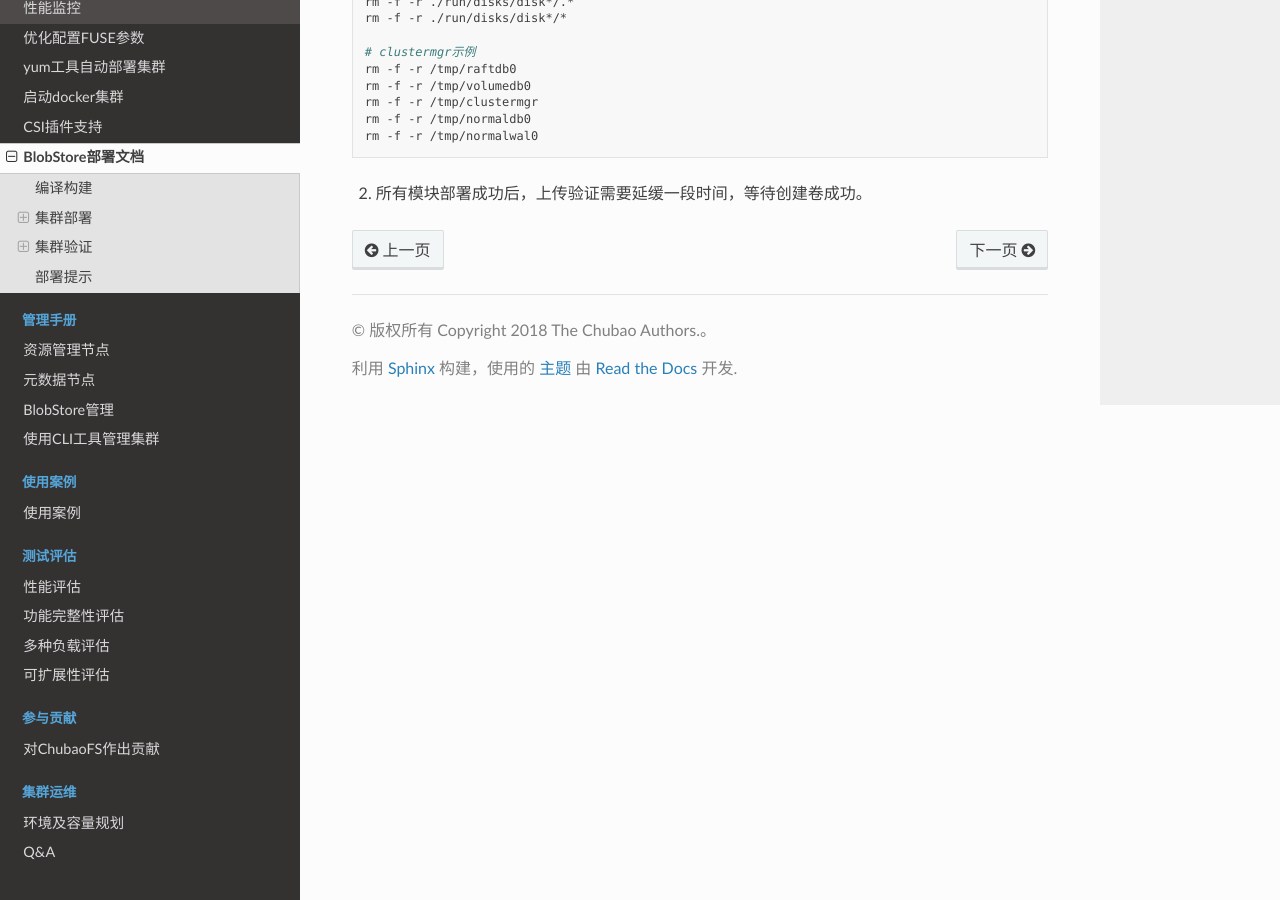
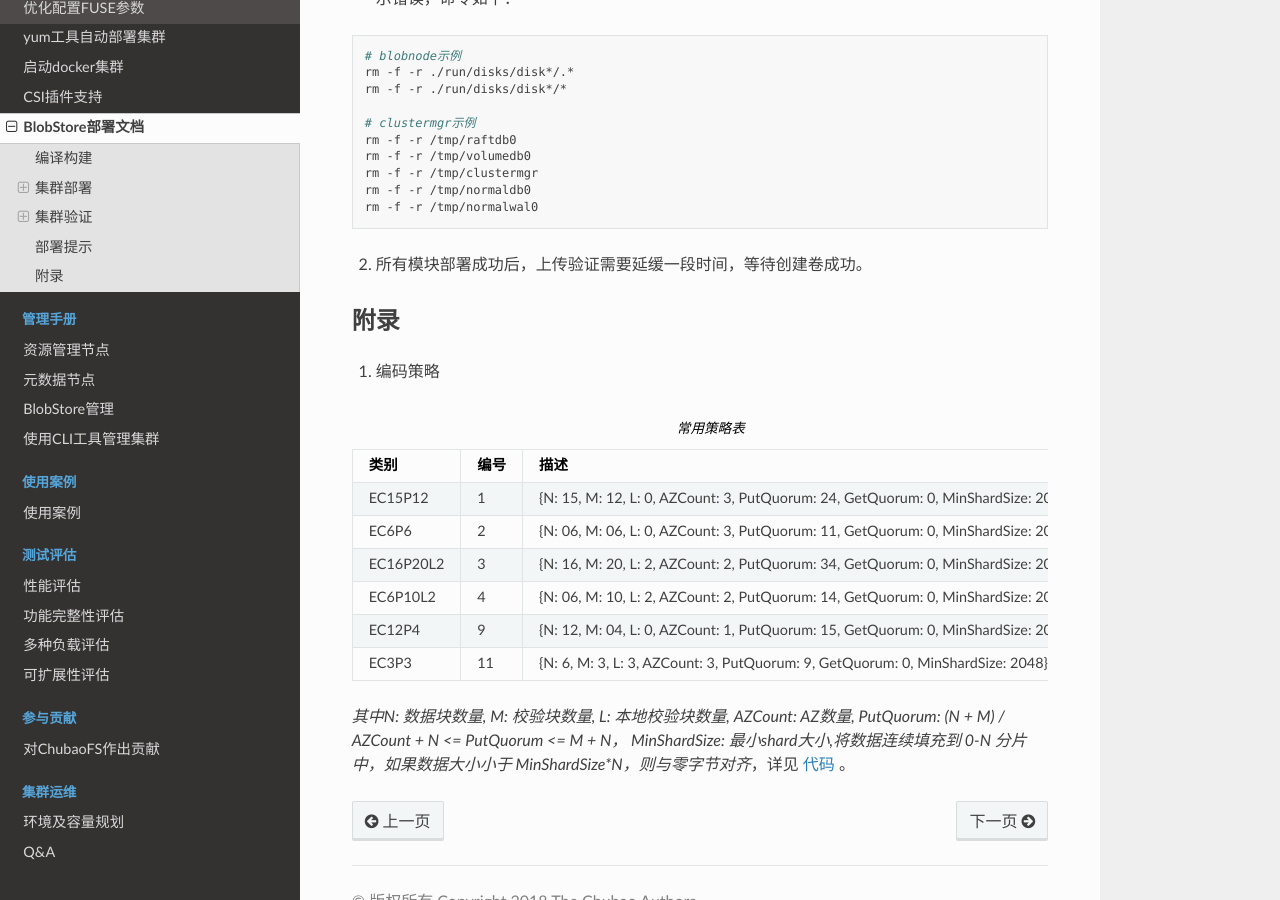
Before and after one commit to cubefs/docs-zh, a Sphinx documentation site: the page built from docs/source/user-guide/blobstore.rst, in a window 1280 px wide and 900 px high, scrolled down 8989 px. Built offline with Sphinx 7.4.7 and the Read the Docs theme 2.0.0, drawn with Linux system fonts in a browser that asks for light colours; some of the changed text lies outside the part shown.

Commit message:
docs: update blobstore docs in chubaofs
Signed-off-by: JasonHu520 <hastyjason500@gmail.com>

```diff
--- a/docs/source/admin-api/blobstore/cli.rst
+++ b/docs/source/admin-api/blobstore/cli.rst
@@ -16,7 +16,7 @@
 
 通过 ``make cli`` 编译得到CLI工具。
 
-``./cli -c cli.conf`` 启动命令行工具；其中 ``-c cli.conf`` 是可选配置项，主要配置一些常用变量，
+``./bin/cli -c cli.conf`` 启动命令行工具；其中 ``-c cli.conf`` 是可选配置项，主要配置一些常用变量，
 比如access接入层服务发现地址，clustermgr服务地址等等。
 
 .. code-block:: json
@@ -54,7 +54,7 @@
     timestamp = 1640156245364981202 (seconds = 1640156245 nanosecs = 364981202)
             --> format: 2021-12-22T14:57:25.364981202+08:00 (now)
 
-``./cli`` 启动命令行。
+``./bin/cli`` 启动命令行。
 
 .. code-block:: txt
 
--- a/docs/source/user-guide/blobstore.rst
+++ b/docs/source/user-guide/blobstore.rst
@@ -1,5 +1,5 @@
 BlobStore部署文档
-==========
+=================
 
 
 编译构建
@@ -57,7 +57,7 @@
    nohup ./clustermgr -f clustermgr1.conf
    nohup ./clustermgr -f clustermgr2.conf
 
-2. 三个节点的集群配置，示例节点一：`clustermgr.conf`
+2. 三个节点的集群配置，示例节点一：``clustermgr.conf``
 
 .. code-block:: json
 
@@ -114,9 +112,9 @@
    }
 
 启动blobnode
-:::::::::
+::::::::::::
 
-1. 在编译好的`blobnode`二进制目录下创建相关目录
+1. 在编译好的 ``blobnode`` 二进制目录下创建相关目录
 
 .. code-block:: bash
 
@@ -130,7 +128,7 @@
 
    nohup ./blobnode -f blobnode.conf
 
-3. 示例 `blobnode.conf`:
+3. 示例 ``blobnode.conf``:
 
 .. code-block:: json
 
@@ -166,7 +164,7 @@
    }
 
 启动allocator
-:::::::::
+:::::::::::::
 
 部署allocator建议至少部署两个节点保证高可用。
 
@@ -203,7 +201,7 @@
    }
 
 启动mqproxy
-:::::::::
+:::::::::::
 
 1. 依赖kafka组件，需要提前创建blob_delete_topic、shard_repair_topic、shard_repair_priority_topic对应主题
 
@@ -217,28 +215,28 @@
 .. code-block:: bash
 
    # 保证可用性，每个机房`idc`至少需要部署一个mqproxy节点
-   nohup ./mqproxy -f mqproxy.conf 10.84.28.170:9095
+   nohup ./mqproxy -f mqproxy.conf
 
-2. 示例 `mqproxy.conf`:
+3. 示例 ``mqproxy.conf``:
 
 .. code-block:: json
 
    {
         "bind_addr": ":9600", # 服务端口
         "cluster_id":1, # 集群id
-        "cm_cfg":{ # clustermgr服务地址
-            "hosts": ["http://127.0.0.1:7000", "http://127.0.0.1:7010", "http://127.0.0.1:7020"]
+        "clustermgr":{ # clustermgr服务地址
+            "hosts": ["http://127.0.0.1:9998", "http://127.0.0.1:9999", "http://127.0.0.1:10000"]
         },
-        "mq_cfg":{
+        "mq":{
             "blob_delete_topic":"blob_delete", # 删除消息主题
             "shard_repair_topic":"shard_repair", # 修复消息主题
             "shard_repair_priority_topic":"shard_repair_prior", # 高优先级修复主题
-            "msg_sender_cfg":{ # kafka地址
+            "msg_sender":{ # kafka地址
                 "broker_list":["127.0.0.1:9092"]
             }
         },
         "service_register":{ # 自身服务注册信息
-            "my_host":"http://127.0.0.1:9600", # 服务地址
+            "host":"http://127.0.0.1:9600", # 服务地址
             "idc":"z0"# 服务所属机房
         },
         "log":{ # 运行日志相关配置
@@ -251,7 +249,7 @@
    }
 
 启动access
-:::::::::
+::::::::::
 
 1. 启动服务
 
@@ -260,7 +258,7 @@
    # access模块为无状态单节点部署
    nohup ./access -f access.conf
 
-2. 示例 `access.conf`:
+2. 示例 ``access.conf``:
 
 .. code-block:: json
 
@@ -337,7 +326,7 @@
    }
 
 启动worker
-:::::::::
+::::::::::
 
 1. 启动服务
 
@@ -346,7 +335,7 @@
    # 每个机房`idc`至少部署一个worker节点
    nohup ./worker -f worker.conf
 
-2. 示例 `worker.conf`:
+2. 示例 ``worker.conf``:
 
 .. code-block:: json
 
@@ -373,7 +362,7 @@
    }
 
 启动tinker
-:::::::::
+::::::::::
 
 1. 依赖kafka组件，需要提前创建shard_repair_conf.fail_topic_cfg.topic与viblob_delete_conf.fail_topic_cfg.topic
 
@@ -385,7 +374,7 @@
 
    nohup ./tinker -f tinker.conf
 
-4. 示例 `tinker.conf`: 至少部署一个节点，配置消费kafka主题中的所有分区
+4. 示例 ``tinker.conf``: 至少部署一个节点，配置消费kafka主题中的所有分区
 
 .. code-block:: json
 
@@ -453,13 +440,32 @@
       }
    }
 
+
+配置说明
+:::::::::
+
+1. clustermgr
+    1) code_mode_policies(编码模式策略)
+    示例:
+
+    .. code-block:: json
+
+        {
+           "code_mode" : 11 # 第11种编码策略, 具体策略方案，详见附录
+           "min_size" : 0 # 最小上传对象大小为0
+           "max_size" : 1024 # 最大上传对象大小为1024
+           "size_ratio" : 1 # 不同策略的存储空间比列
+           "enable" : true # 是否启用这个策略,ture代表启用，false不启用
+        }
+
+
 集群验证
--------
+--------
 
 启动CLI
-:::::::::
+:::::::
 
-在集群中任一台机器启动命名行工具cli后，设置access访问地址即可。
+在集群中任一台机器启动命名行工具 ``cli`` 后，设置access访问地址即可。
 
 .. code-block:: bash
 
@@ -469,7 +475,7 @@
    $> config set Key-Access-PriorityAddrs http://127.0.0.1:9500
 
 验证
-:::::::::
+::::
 
 .. code-block:: bash
 
@@ -486,7 +492,7 @@
 
 
 部署提示
--------
+--------
 
 1. 对于clustermgr和blobnode部署失败后，重新部署需清理残留数据，避免注册盘失败或者数据显示错误，命令如下：
 
@@ -504,3 +510,22 @@
    rm -f -r /tmp/normalwal0
 
 2. 所有模块部署成功后，上传验证需要延缓一段时间，等待创建卷成功。
+
+附录
+-----
+
+1. 编码策略
+
+.. csv-table:: 常用策略表
+   :header: "类别", "编号", "描述"
+
+   "EC15P12", "1", "{N: 15, M: 12, L: 0, AZCount: 3, PutQuorum: 24, GetQuorum: 0, MinShardSize: 2048}"
+   "EC6P6", "2", "{N: 06, M: 06, L: 0, AZCount: 3, PutQuorum: 11, GetQuorum: 0, MinShardSize: 2048}"
+   "EC16P20L2", "3", "{N: 16, M: 20, L: 2, AZCount: 2, PutQuorum: 34, GetQuorum: 0, MinShardSize: 2048}"
+   "EC6P10L2", "4", "{N: 06, M: 10, L: 2, AZCount: 2, PutQuorum: 14, GetQuorum: 0, MinShardSize: 2048}"
+   "EC12P4", "9", "{N: 12, M: 04, L: 0, AZCount: 1, PutQuorum: 15, GetQuorum: 0, MinShardSize: 2048}"
+   "EC3P3", "11", "{N: 6, M: 3, L: 3, AZCount: 3, PutQuorum: 9, GetQuorum: 0, MinShardSize: 2048}"
+
+*其中N: 数据块数量, M: 校验块数量, L: 本地校验块数量, AZCount: AZ数量,  PutQuorum: (N + M) / AZCount + N <= PutQuorum <= M + N， MinShardSize: 最小shard大小,将数据连续填充到 0-N 分片中，如果数据大小小于 MinShardSize*N，则与零字节对齐*，详见
+`代码 <https://github.com/chubaofs/chubaofs/blobstore/common/codemode/codemode.go>`_
+。
```
Also changed, not shown: other parts of docs/source/user-guide/blobstore.rst (+35 -48 lines).
